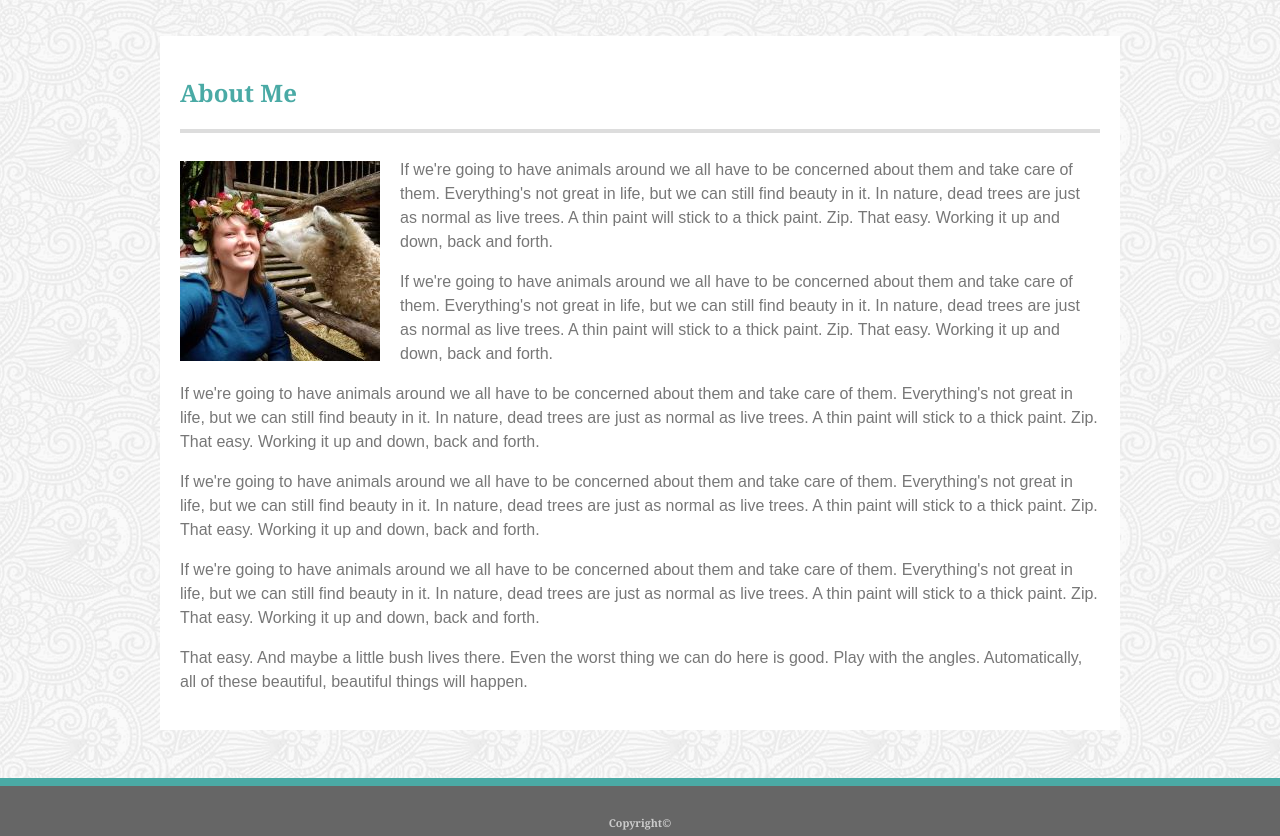
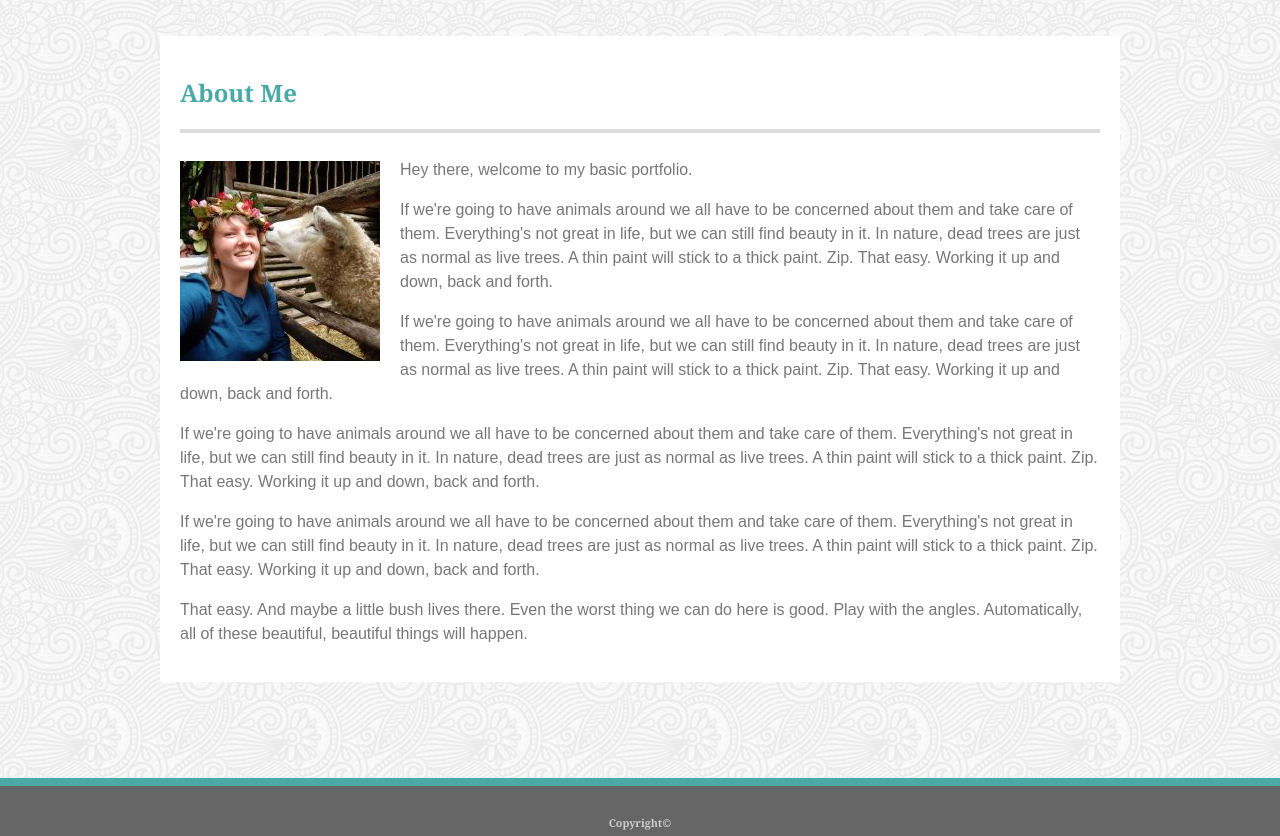
Before and after one commit to jsills3110/Basic-Portfolio, a plain HTML site: page index.html in a window 1280 px wide. Shown: the part 89-925 px from the top of the page. Drawn offline with Linux system fonts and the light colour scheme.

Commit message:
Copied Basic-Portfolio to this repository.

```diff
--- /dev/null
+++ b/assets/css/reset.css
@@ -0,0 +1,48 @@
+/* http://meyerweb.com/eric/tools/css/reset/
+   v2.0 | 20110126
+   License: none (public domain)
+*/
+
+html, body, div, span, applet, object, iframe,
+h1, h2, h3, h4, h5, h6, p, blockquote, pre,
+a, abbr, acronym, address, big, cite, code,
+del, dfn, em, img, ins, kbd, q, s, samp,
+small, strike, strong, sub, sup, tt, var,
+b, u, i, center,
+dl, dt, dd, ol, ul, li,
+fieldset, form, label, legend,
+table, caption, tbody, tfoot, thead, tr, th, td,
+article, aside, canvas, details, embed,
+figure, figcaption, footer, header, hgroup,
+menu, nav, output, ruby, section, summary,
+time, mark, audio, video {
+	margin: 0;
+	padding: 0;
+	border: 0;
+	font-size: 100%;
+	font: inherit;
+	vertical-align: baseline;
+}
+/* HTML5 display-role reset for older browsers */
+article, aside, details, figcaption, figure,
+footer, header, hgroup, menu, nav, section {
+	display: block;
+}
+body {
+	line-height: 1;
+}
+ol, ul {
+	list-style: none;
+}
+blockquote, q {
+	quotes: none;
+}
+blockquote:before, blockquote:after,
+q:before, q:after {
+	content: '';
+	content: none;
+}
+table {
+	border-collapse: collapse;
+	border-spacing: 0;
+}
--- a/index.html
+++ b/index.html
@@ -3,6 +3,7 @@
 
 <head>
     <title>Jessica Sills</title>
+    <!-- <link rel="stylesheet" type="text/css" href="assets/css/reset.css"> -->
     <link rel="stylesheet" type="text/css" href="assets/css/style.css">
 </head>
 
@@ -36,10 +37,7 @@
                 <hr>
                 <img id="about-image" src="assets/images/profilephoto.jpg" alt="Cute Dog">
                 <p id="about-pp">
-                    If we're going to have animals around we all have to be concerned about them and take care of them.
-                    Everything's not great in life, but we can still find beauty in it. In nature, dead trees are just
-                    as normal as live trees. A thin paint will stick to a thick paint. Zip. That easy. Working it up and
-                    down, back and forth.
+                    Hey there, welcome to my basic portfolio.
                 </p>
                 <p>
                     If we're going to have animals around we all have to be concerned about them and take care of them.
```
